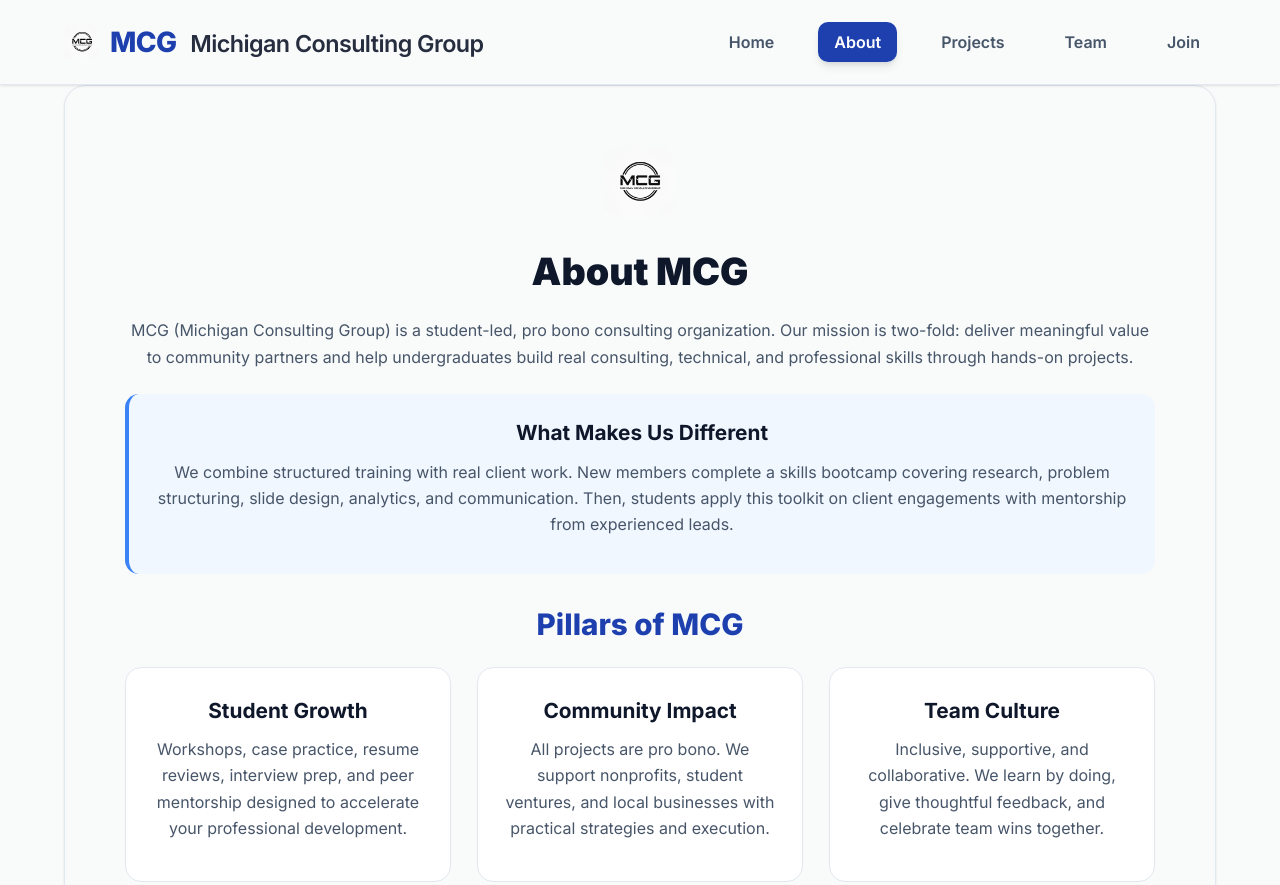
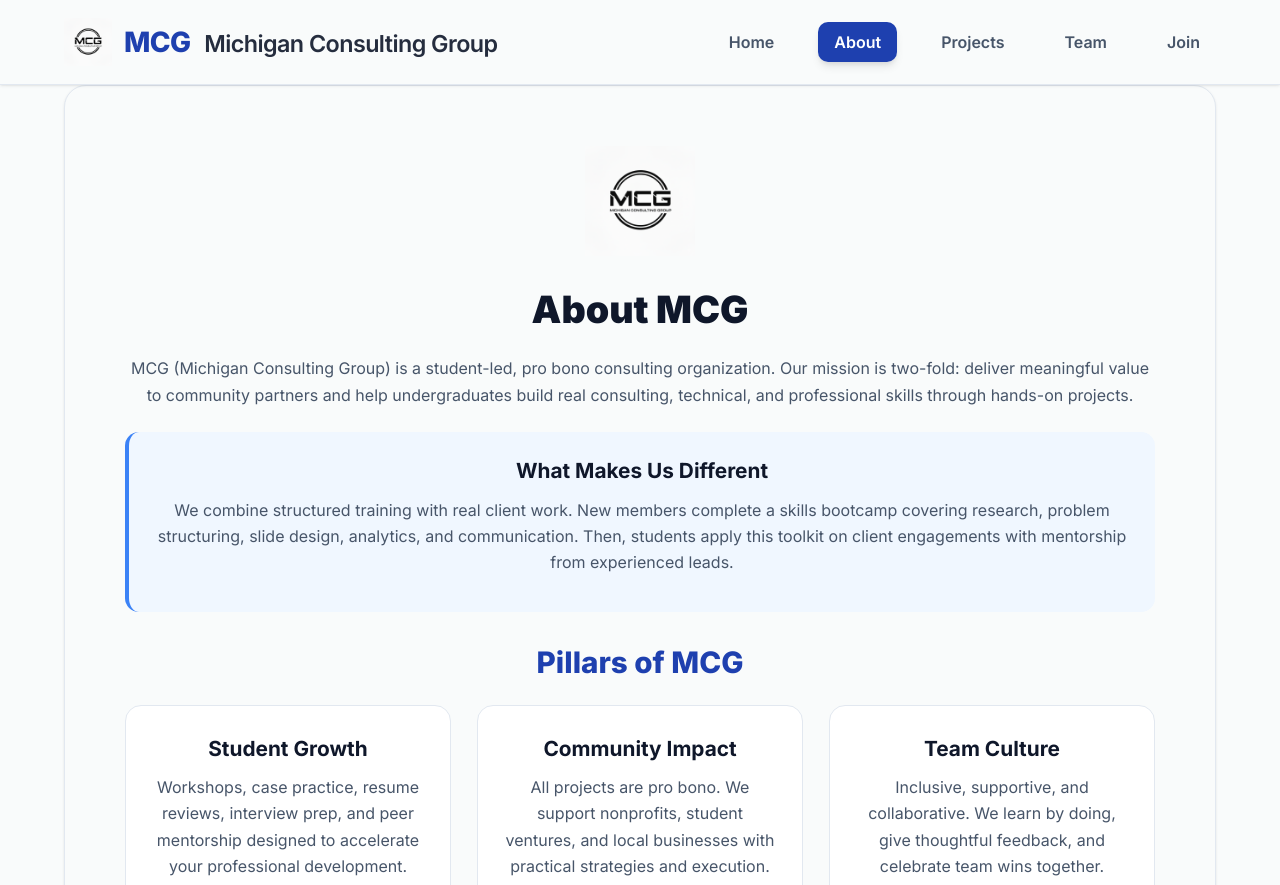
Before and after one commit to cvanhart/MCG, a plain HTML site: page about.html in a window 1280 px wide. Shown: the top 885 px of the page. Drawn offline with Linux system fonts and the light colour scheme.

Commit message:
Enlarge logo on About page (nav 48px, section 110px, footer 36px)

```diff
--- a/about.html
+++ b/about.html
@@ -8,12 +8,17 @@
   <link rel="stylesheet" href="style.css">
   <link href="https://fonts.googleapis.com/css2?family=Inter:wght@400;500;600;700;800;900&display=swap" rel="stylesheet">
   <meta name="description" content="About MCG: a student-led, pro bono consulting group focused on developing technical and professional skills for undergraduates through real client work.">
+  <style>
+    header .logo img { height: 48px !important; }
+    .section-content > img { height: 110px !important; }
+    footer img { height: 36px !important; }
+  </style>
 </head>
 <body>
   <header>
     <nav class="nav-container">
-      <a href="index.html" class="logo" style="display:flex;align-items:center;gap:10px;">
-        <img src="MCG official logo.png" alt="MCG logo" style="height:36px;width:auto;object-fit:contain;" />
+      <a href="index.html" class="logo" style="display:flex;align-items:center;gap:12px;">
+        <img src="MCG official logo.png" alt="MCG logo" />
         <span>MCG <small>Michigan Consulting Group</small></span>
       </a>
       <ul class="nav-links">
@@ -29,7 +34,7 @@
   <main>
     <section class="container">
       <div class="section-content" style="text-align:center;">
-        <img src="MCG official logo.png" alt="MCG logo" style="height:72px;width:auto;margin-bottom:16px;opacity:.95" />
+        <img src="MCG official logo.png" alt="MCG logo" style="margin-bottom:16px;opacity:.95" />
         <h1>About MCG</h1>
         <p>MCG (Michigan Consulting Group) is a student-led, pro bono consulting organization. Our mission is two-fold: deliver meaningful value to community partners and help undergraduates build real consulting, technical, and professional skills through hands-on projects.</p>
 
@@ -74,8 +79,8 @@
   </main>
 
   <footer>
-    <div class="container" style="display:flex;gap:12px;align-items:center;justify-content:center;">
-      <img src="MCG official logo.png" alt="MCG logo" style="height:24px;width:auto;opacity:.9" />
+    <div class="container" style="display:flex;gap:14px;align-items:center;justify-content:center;">
+      <img src="MCG official logo.png" alt="MCG logo" />
       <p>&copy; 2025 MCG — Michigan Consulting Group. Student-led. Pro bono. Skill-building.</p>
     </div>
   </footer>
```
